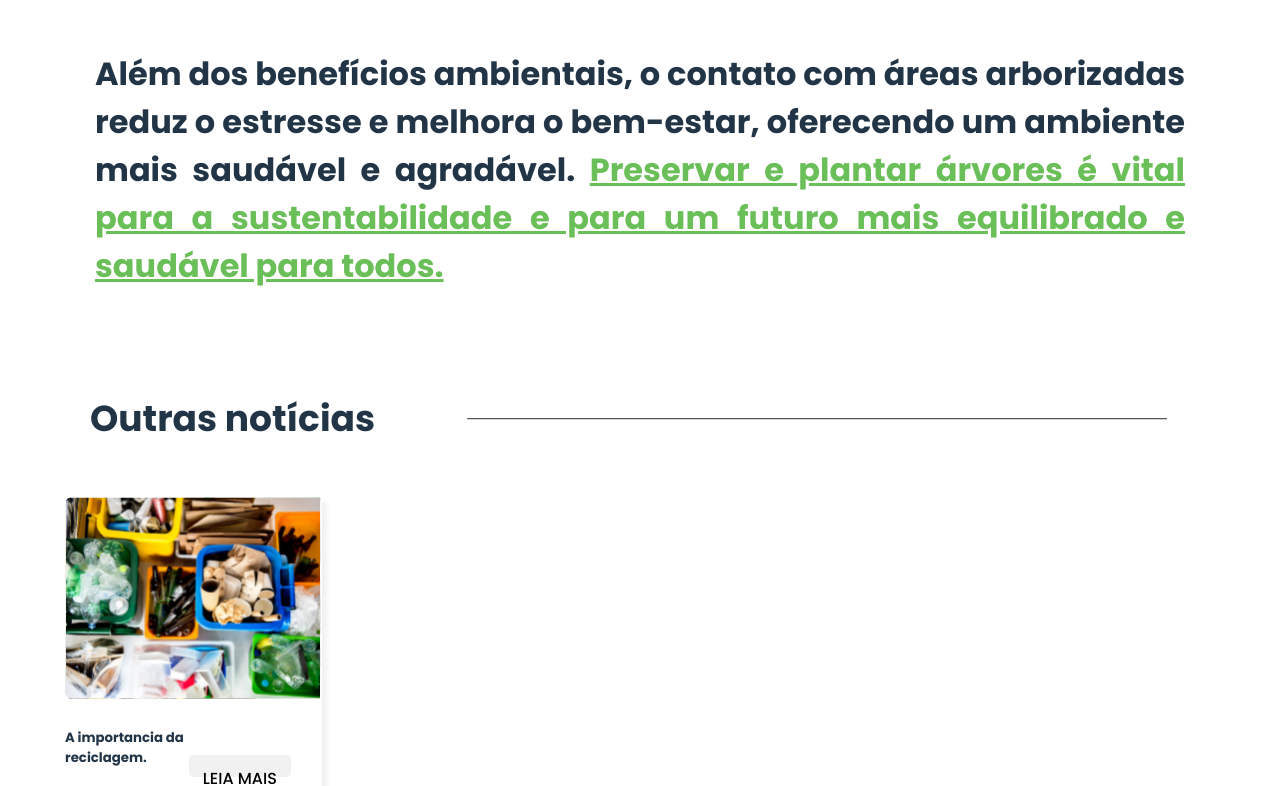
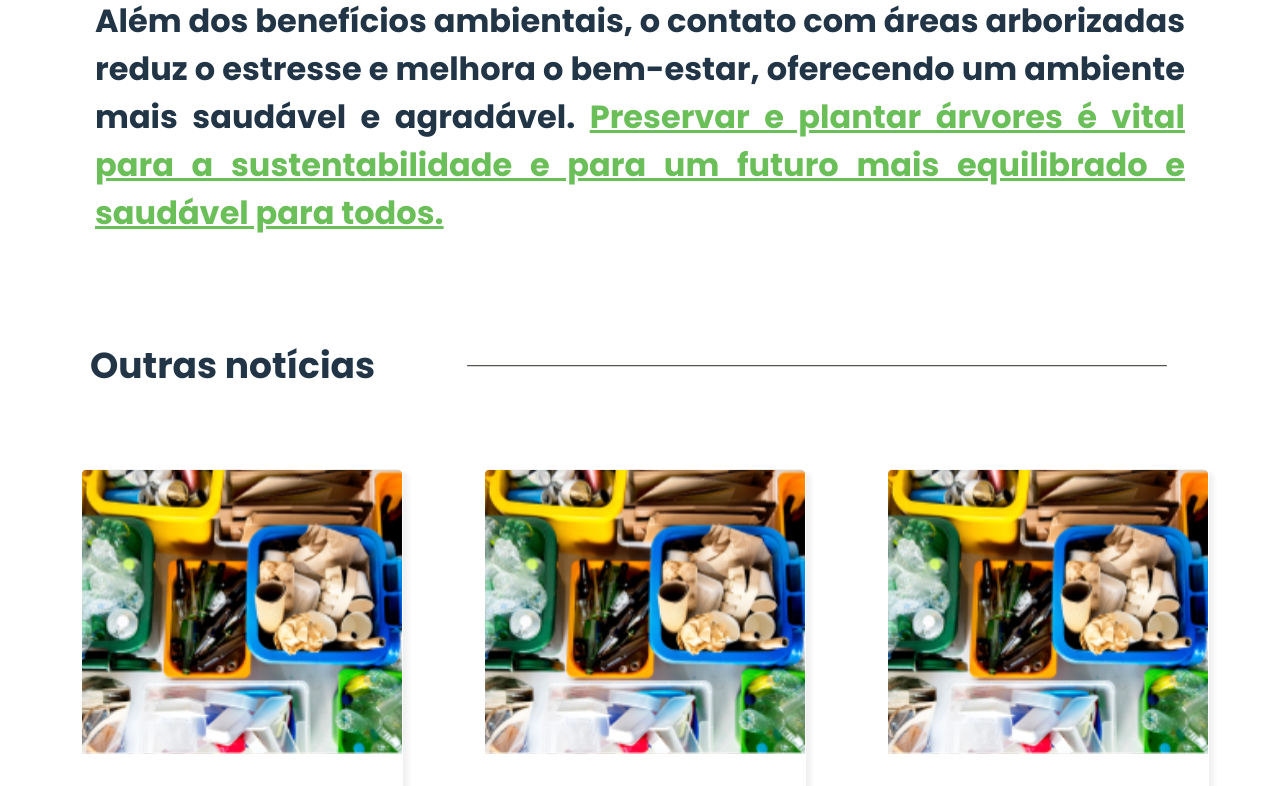
Before and after one commit to kamimarinn/EcoGuiaWEB, a React (Vite) app: page /catalogo in a window 1280 px wide. Shown: the part 2014-2800 px from the top of the page. Built offline with nearby package versions, Linux system fonts and the light colour scheme.

Commit message:
finalização da pag catalogo e criação da tela login

```diff
--- a/src/componentes/HorarioColeta/HorarioColeta.jsx
+++ b/src/componentes/HorarioColeta/HorarioColeta.jsx
@@ -1,5 +1,5 @@
 import './HorarioColeta.css';
-import {Link} from "react-router-dom"
+import {Link} from "react-router-dom";
 
 
 
--- a/src/componentes/NavBar/Navbar.jsx
+++ b/src/componentes/NavBar/Navbar.jsx
@@ -1,28 +1,24 @@
 import './NavBar.css';
+// import {Link} from "react-router-dom";
 
 export default  function NavBar() {
     return (
         <div className="container">
 
         <div className='container-pag'>
-        {/* <nav className="topo-links">
-                <Link className="topo-link" to="/Funcionalidades">SOBRE</Link>
-                <Link className="topo-link" to="/HorarioColeta">Horario da coleta</Link>
-                <Link className="topo-link" to="/HorarioColeta">artigos</Link>
-                <Link className="topo-link" to="/HorarioColeta">ecopontos</Link>
-            </nav> */}
-        <a href="#sobre">SOBRE</a>
-        <a href="#horario-coleta">HORÁRIOS DA COLETA</a>
-        <a href="#artigos">ARTIGOS</a>
-        <a href="#ecopontos">ECOPONTOS</a>
+
+        <a href="/funcionalidades">SOBRE</a>
+        <a href="/horario-coleta">HORÁRIOS DA COLETA</a>
+        <a href="/horario-coleta">ARTIGOS</a>
+        <a href="/horario-coleta">ECOPONTOS</a>
         </div>
 
 
         <div className='container-btnlogin'>
-        <button type="button">
-                LOGIN
-        </button>
-    </div>
+
+        <button type="button">LOGIN</button>
+
+        </div>
 
     </div>
 
--- /dev/null
+++ b/src/pages/Login/Login.jsx
@@ -0,0 +1,9 @@
+import "./Login.css";
+
+function Login(){
+    return(
+       <div></div>
+    )
+}
+
+export default Login;
--- a/src/pages/catalogo/catalogo.css
+++ b/src/pages/catalogo/catalogo.css
@@ -1,3 +1,4 @@
+
 /* CONTAINER NAVBAR */
 
 .container-catalogo {
@@ -14,20 +15,23 @@
 }
 
 .container-navbar{
-    display: flex;
-    justify-content: center;
-    flex: 1;
-    z-index: 1;
-    margin-left: 10%;
-    margin-bottom: 5%;
+  position: absolute;
+  width: 100%;
+  top: 20px;
+  display: flex;
+  justify-content: center;
+
 }
+
+
 
 .container-navbar a{
     position: relative;
+    z-index: 7;
     color: #000;
     text-decoration: none;
-    margin-top: 5px;
-    margin-left: 30px;
+    margin-bottom: 15px;
+    margin-left: 20px;
     display: flex;
     justify-content: center;
     align-items: center;
@@ -35,7 +39,7 @@
 
 .btn-login{
     position: absolute;
-    top: 10px;
+    top: 15px;
     right: 30px;
     display: flex;
     align-items: center;
@@ -75,9 +79,9 @@
     justify-content: center;
     width: 80%;
     padding: 20px 0;
+    margin-top: 60px;
     margin-right: 15px;
     margin-left: 10%;
-    margin-bottom: 10px;
     background-color: #E2F2DF;
 }
 
@@ -141,6 +145,7 @@
 .container-outras-not {
     display: flex;
     width: 100%;
+    flex-wrap: nowrap;
     align-items: center;
 }
 
@@ -156,26 +161,30 @@
     margin: 0;
 }
 
+  .pai-outras-noticias{
+  display: flex;
+  justify-content: center;
+  justify-content: space-evenly;
+  margin-top: 25px;
+  }
 
 .container-not-um{
-    width: 20%;
-    flex-direction: row;
+    width: 25%;
     border: 0.5px solid transparent;
     border-radius: 5px;
     box-shadow: 5px 5px 5px 0 #F1F1F1;
-    margin-left: 5%;
-    margin-bottom: 30px;
+    margin-left: 10px;
+    margin-bottom: 10%;
  }
 
   .container-not-um img{
     width: 100%;
-    height: 100%;
     object-fit: contain;
   }
 
-  .container-not-um h4{
-    display: flex;
-    font-size: 24px;
+  .container-not-um h5{
+
+    font-size: 20px;
     text-align: justify;
     justify-content: left;
     margin-left: 15px;
@@ -183,8 +192,8 @@
   }
 
     .btn-not-um {
-    width: 40%;
-    height: 20px;
+    width: 35%;
+    height: 35px;
     color: #000;
     z-index: 1;
     display: flex;
@@ -192,9 +201,11 @@
     justify-content: center;
     margin-left: auto;
     margin-right: 30px;
-    padding: 10px 5px;
-    background-color: #F1F1F1;
-    transform: translateY(-35px);
+    margin-top: 25px;
+    margin-bottom: 10px;
+    padding: 5px 5px 0 5px;
+    background-color: rgba(166, 216, 155, 0.5);
+    transform: translateY(-15px);
     border-radius: 5px;
   }
 
--- a/src/pages/catalogo/catalogo.jsx
+++ b/src/pages/catalogo/catalogo.jsx
@@ -14,15 +14,14 @@ function catalogo(){
         <a href="#ecopontos">ECOPONTOS</a>
     </div>
     <div className='btn-login'>
-    <button type="button">
-                LOGIN
-    </button>
+    <button type="button">LOGIN</button>
     </div>
+
     <div className='container-titulo'>
         <h2>POR QUE ÁRVORES SÃO TÃO<br></br> IMPORTANTES PARA O PLANETA?</h2>
 
     <div className='container-descricoes'>
-        <p>21 de agosto de 2024, São Paulo</p>
+        <p>São Paulo, 21 de agosto de 2024</p>
         <h5>via chatGPT</h5>
     </div>
     </div>
@@ -44,19 +43,19 @@ function catalogo(){
     </div>
     <div className='pai-outras-noticias'>
          <div className='container-not-um'>
-            <img src='/img/img-noticia-dois.svg' alt='img-noticia' className='img-not-dois'/>
+            <img src='/img/img-pag-catalogo.svg' alt='img-noticia' className='img-not-dois'/>
             <h5>A importancia  da <br></br> reciclagem.</h5>
             <button className='btn-not-um' type='button'>LEIA MAIS</button>
         </div>
 
         <div className='container-not-um'>
-            <img src='/img/img-noticia-dois.svg' alt='img-noticia' className='img-not-dois'/>
+            <img src='/img/img-pag-catalogo.svg' alt='img-noticia' className='img-not-dois'/>
             <h5>A importancia  da <br></br> reciclagem.</h5>
             <button className='btn-not-um' type='button'>LEIA MAIS</button>
         </div>
 
         <div className='container-not-um'>
-            <img src='/img/img-noticia-dois.svg' alt='img-noticia' className='img-not-dois'/>
+            <img src='/img/img-pag-catalogo.svg' alt='img-noticia' className='img-not-dois'/>
             <h5>A importancia  da <br></br> reciclagem.</h5>
             <button className='btn-not-um' type='button'>LEIA MAIS</button>
         </div>
@@ -70,8 +69,8 @@ function catalogo(){
         </a>
 
         <div className='container-footer-btn'>
-        <a href="#artigos">ARTIGOS</a>
-        <a href="#sobre">SOBRE</a>
+        <a href="/horariocoleta">ARTIGOS</a>
+        <a href="/funcionalidades">SOBRE</a>
         </div>
 
         <div className='container-linha'>
--- a/src/routes.jsx
+++ b/src/routes.jsx
@@ -1,6 +1,10 @@
 import { BrowserRouter, Routes, Route } from "react-router-dom";
 import Home from "./pages/Home/home-index.jsx";
 import PageCatalogo from "./pages/catalogo/catalogo.jsx";
+import Login from "./pages/Login/Login.jsx";
+import Funcionalidades from "./componentes/Funcionalidades/Funcionalidades.jsx";
+import HorarioColeta from "./componentes/HorarioColeta/HorarioColeta.jsx";
+// import Footer from "./componentes/Footer/Footer.jsx";
 
 export default function Rotas() {
     return (
@@ -8,6 +12,11 @@ export default function Rotas() {
             <Routes>
                 <Route path="/" element={<Home />} />
                 <Route path="/catalogo" element={<PageCatalogo />} />
+                <Route path="/" element={<Login/>}/>
+                <Route path="/Funcionalidades" element={<Funcionalidades/>}/>
+                <Route path="/HorarioColeta" element={<HorarioColeta/>}/>
+                {/* <Route path="/Footer" element={<Footer/>}/> */}
+
             </Routes>
         </BrowserRouter>
     );
```
Also changed, not shown: public/img/img-pag-catalogo.svg (added), src/pages/Login/Login.css (added).
